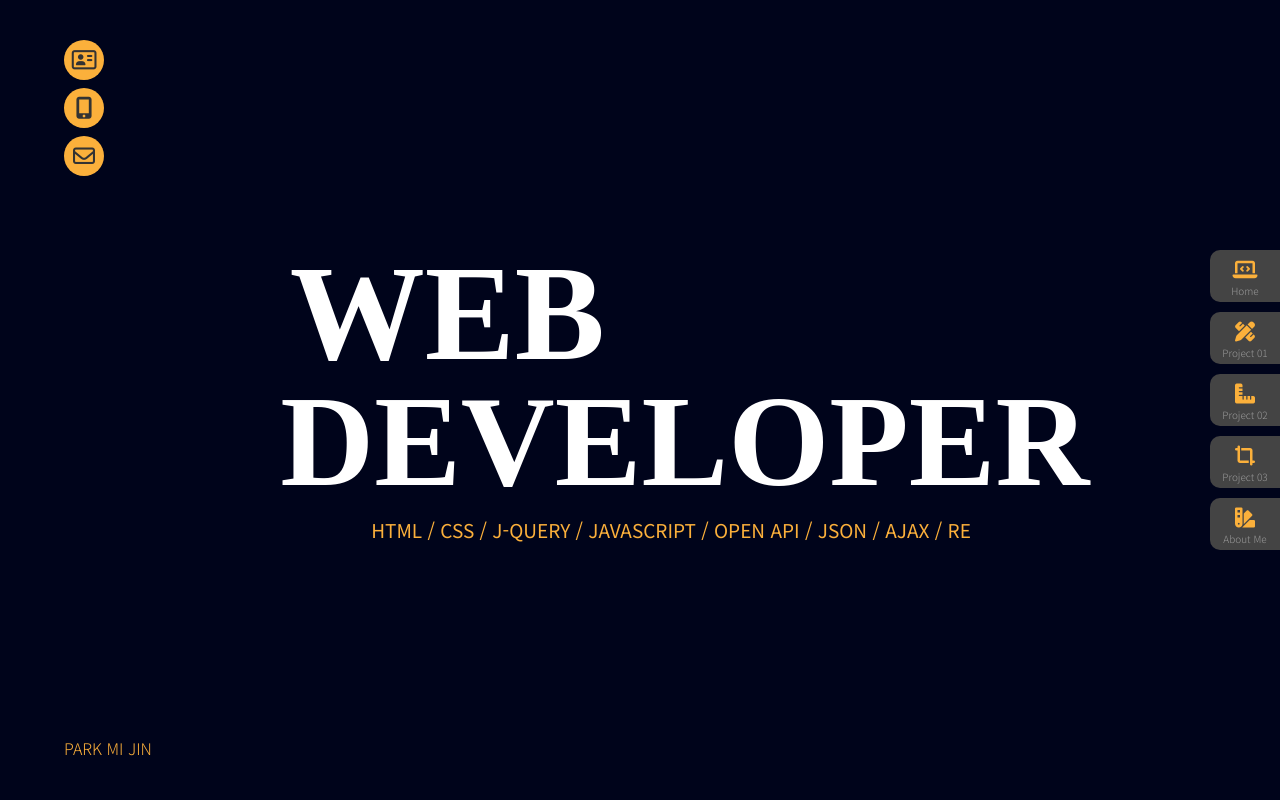
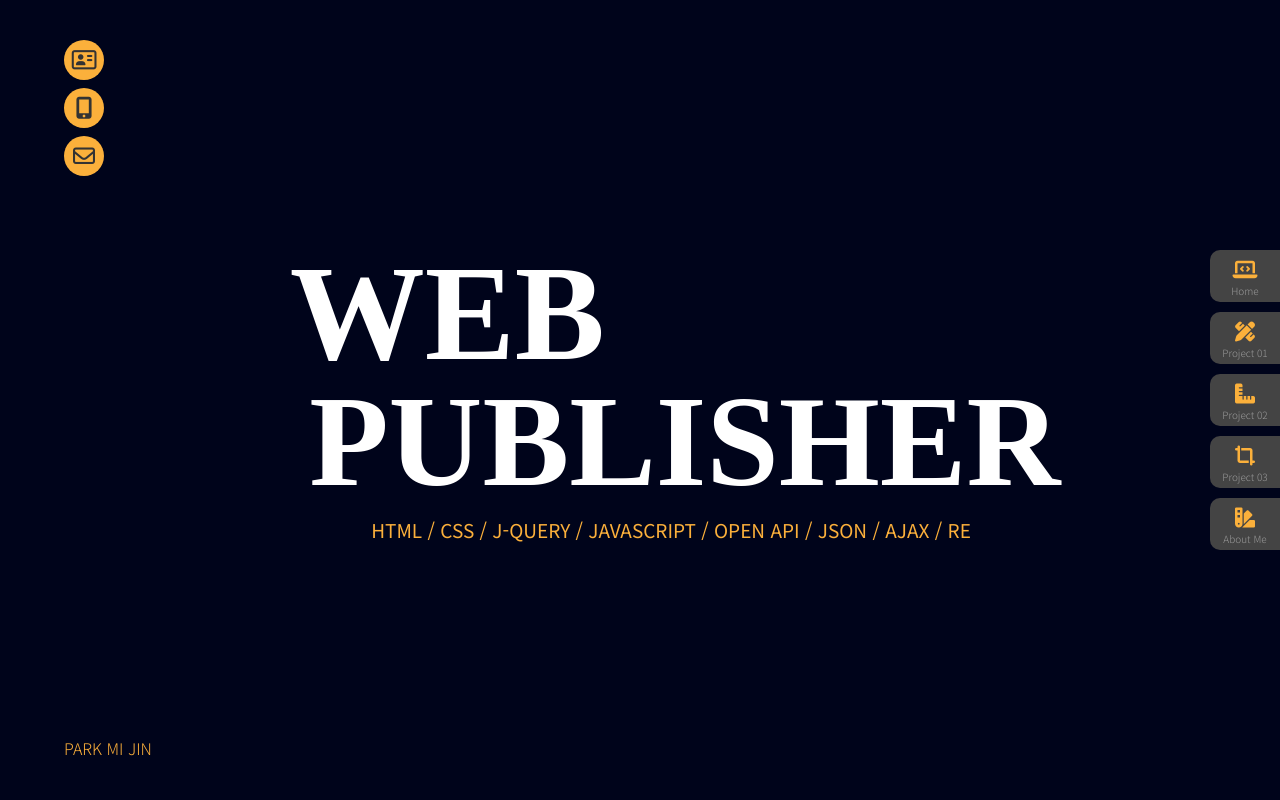
Before and after one commit to migenin/MiJin_Park, a plain HTML site: page index.html in a window 1280 px wide. Shown: the top 800 px of the page. Drawn offline with nearby package versions, Linux system fonts and the light colour scheme; grey boxes are pictures that could not be loaded.

Commit message:
Update index.html

```diff
--- a/index.html
+++ b/index.html
@@ -83,7 +83,7 @@
                 <!--Typing-->
                 <div class="typingbox">
                     <h1>WEB </h1>
-                    <h1>DEVELOPER</h1>
+                    <h1>PUBLISHER</h1>
 
                     <div class="typing-txt">
                         <ul>
```
